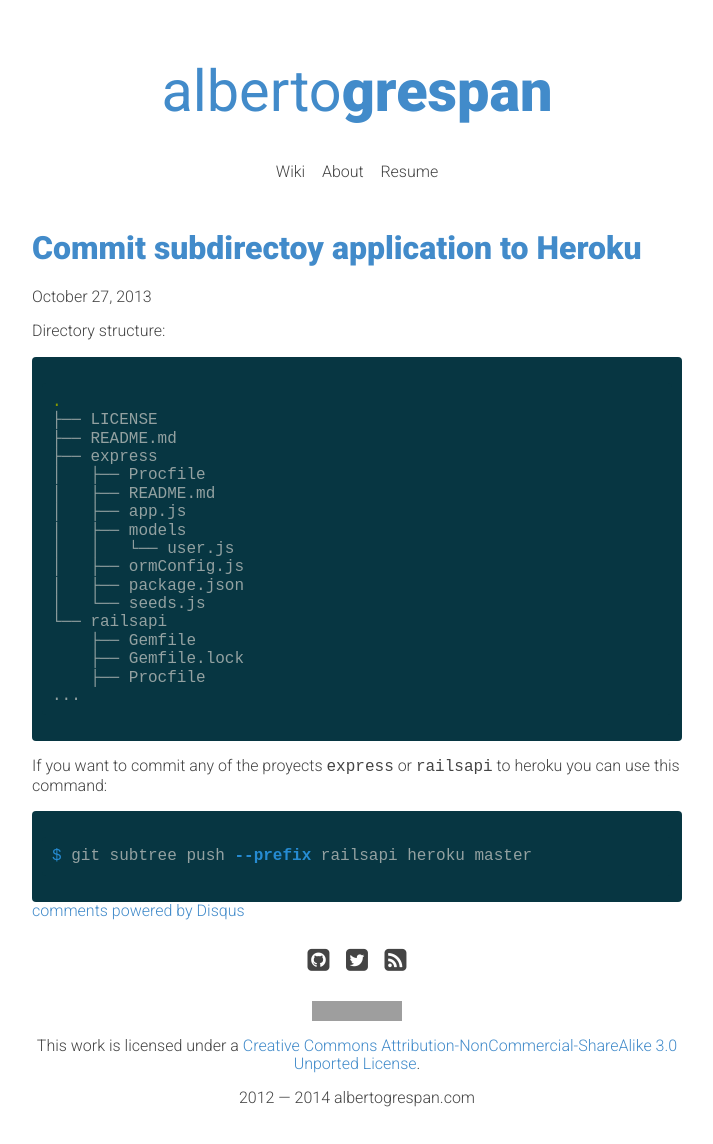
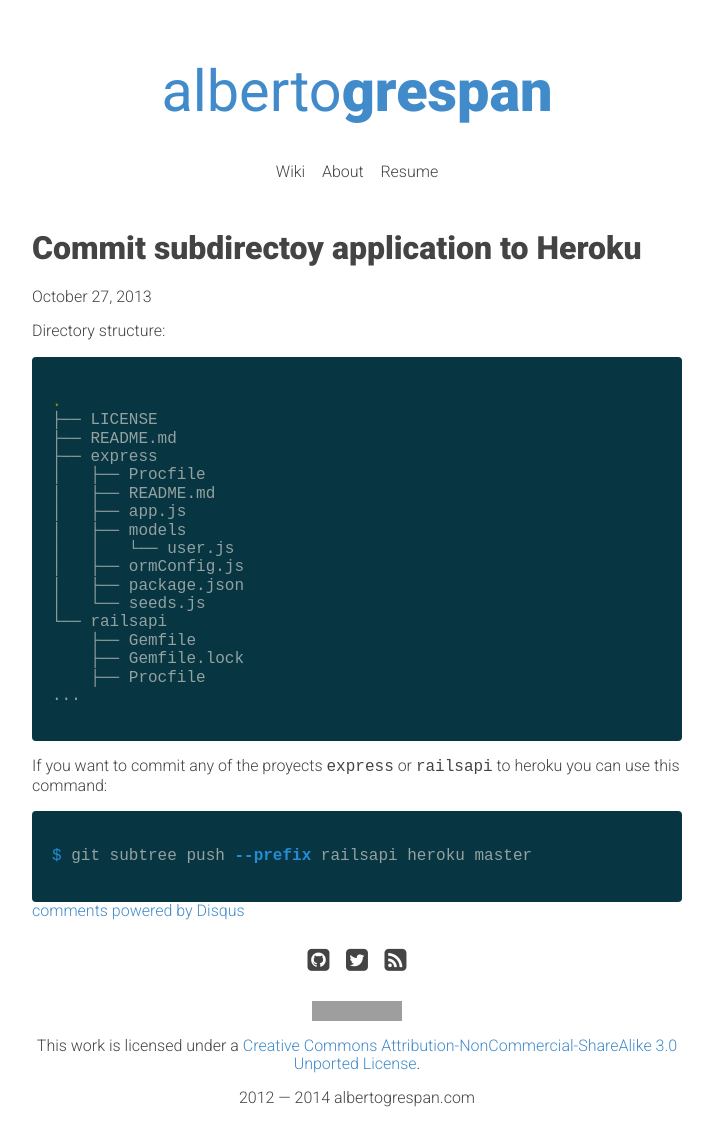
Before and after one commit to albertogg/albertogg.github.com, a Jekyll site: the page built from _posts/2013-10-27-commit-subdirectoy-app-to-heroku.md, in a window 1280 px wide. Shown: the whole page, without its empty margins (283-996 px from the left). Built offline with Jekyll 4.4.1, drawn with Linux system fonts in a browser that asks for light colours; nearby versions of some CDN libraries; library files that are not in the unit come from our copies; Markdown is read by kramdown in place of the engine named in the settings; comment, search, counter and statistics services are not loaded; grey boxes are pictures that could not be loaded.

Commit message:
Remove link from post title

```diff
--- a/_includes/post-header.html
+++ b/_includes/post-header.html
@@ -1,6 +1,4 @@
-<h1>
-  <a href="{{ page.url }}">{{ page.title }}</a>
-</h1>
+<h1>{{ page.title }}</h1>
 <div class="date">
   {{ page.date | date: "%B %e, %Y" }}
 </div>
```
